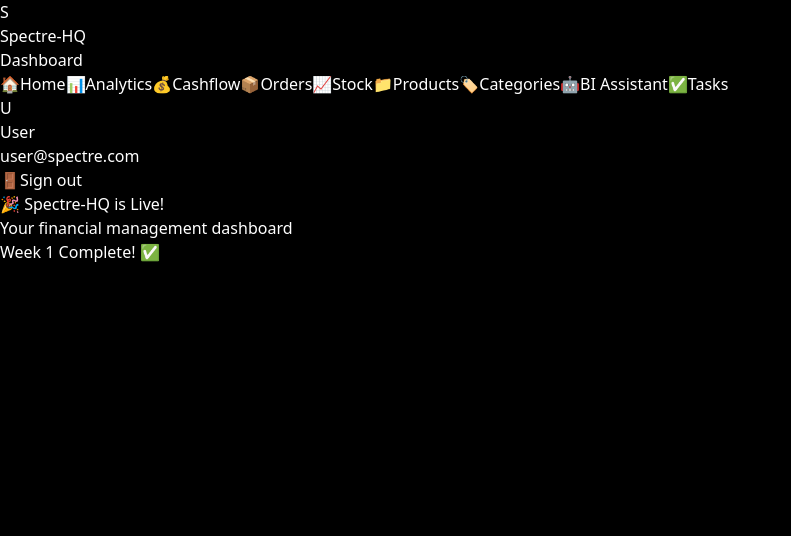
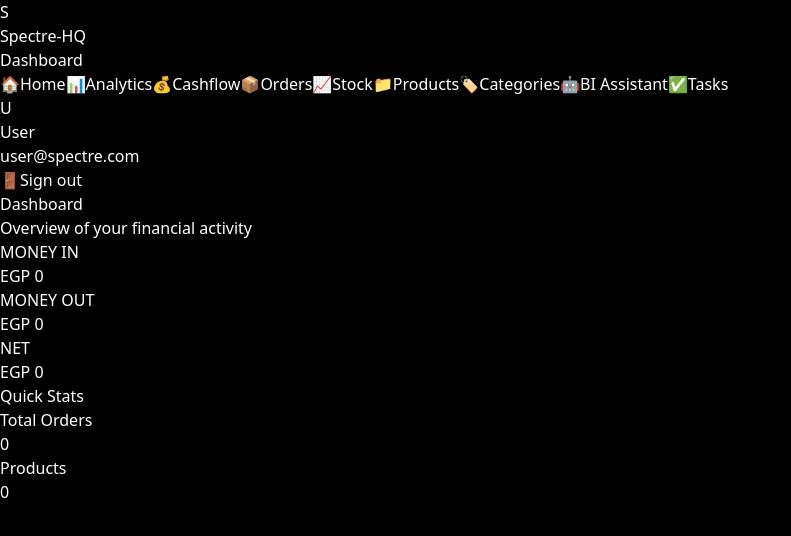
Before and after one commit to Dz-creator00/Spectre-HQ, a Next.js app: page /dashboard in a window 1280 px wide. Shown: the top 536 px of the page, without its empty margins (0-791 px from the left). Built offline with nearby package versions, Linux system fonts and the light colour scheme.

Commit message:
Update page.tsx

```diff
--- a/app/dashboard/page.tsx
+++ b/app/dashboard/page.tsx
@@ -1,16 +1,48 @@
 export default function DashboardPage() {
   return (
-    <div className="min-h-screen flex items-center justify-center">
-      <div className="text-center">
-        <h1 className="text-4xl font-bold text-white mb-4">
-          🎉 Spectre-HQ is Live!
-        </h1>
-        <p className="text-gray-400 text-xl">
-          Your financial management dashboard
-        </p>
-        <p className="text-primary mt-8 text-2xl">
-          Week 1 Complete! ✅
-        </p>
+    <div className="p-8">
+      <div className="mb-8">
+        <h1 className="text-3xl font-bold">Dashboard</h1>
+        <p className="text-gray-400 mt-1">Overview of your financial activity</p>
+      </div>
+
+      {/* Summary Cards */}
+      <div className="grid grid-cols-1 md:grid-cols-3 gap-6 mb-8">
+        <div className="bg-gray-900 border border-gray-800 rounded-xl p-6 border-t-4 border-t-orange-500">
+          <div className="text-sm text-gray-400 mb-2">MONEY IN</div>
+          <div className="text-3xl font-bold text-orange-500">
+            EGP 0
+          </div>
+        </div>
+
+        <div className="bg-gray-900 border border-gray-800 rounded-xl p-6 border-t-4 border-t-orange-500">
+          <div className="text-sm text-gray-400 mb-2">MONEY OUT</div>
+          <div className="text-3xl font-bold text-orange-500">
+            EGP 0
+          </div>
+        </div>
+
+        <div className="bg-gray-900 border border-gray-800 rounded-xl p-6 border-t-4 border-t-orange-500">
+          <div className="text-sm text-gray-400 mb-2">NET</div>
+          <div className="text-3xl font-bold text-green-500">
+            EGP 0
+          </div>
+        </div>
+      </div>
+
+      {/* Quick Stats */}
+      <div className="bg-gray-900 border border-gray-800 rounded-xl p-6">
+        <h2 className="text-xl font-bold mb-4">Quick Stats</h2>
+        <div className="grid grid-cols-1 md:grid-cols-2 gap-4">
+          <div>
+            <div className="text-sm text-gray-400">Total Orders</div>
+            <div className="text-2xl font-bold mt-1">0</div>
+          </div>
+          <div>
+            <div className="text-sm text-gray-400">Products</div>
+            <div className="text-2xl font-bold mt-1">0</div>
+          </div>
+        </div>
       </div>
     </div>
   )
```
